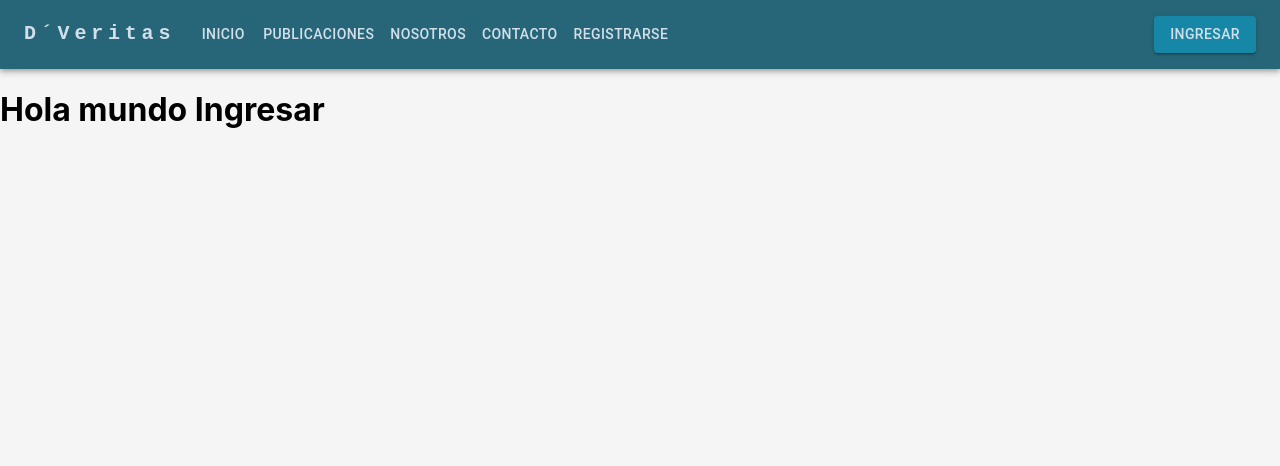
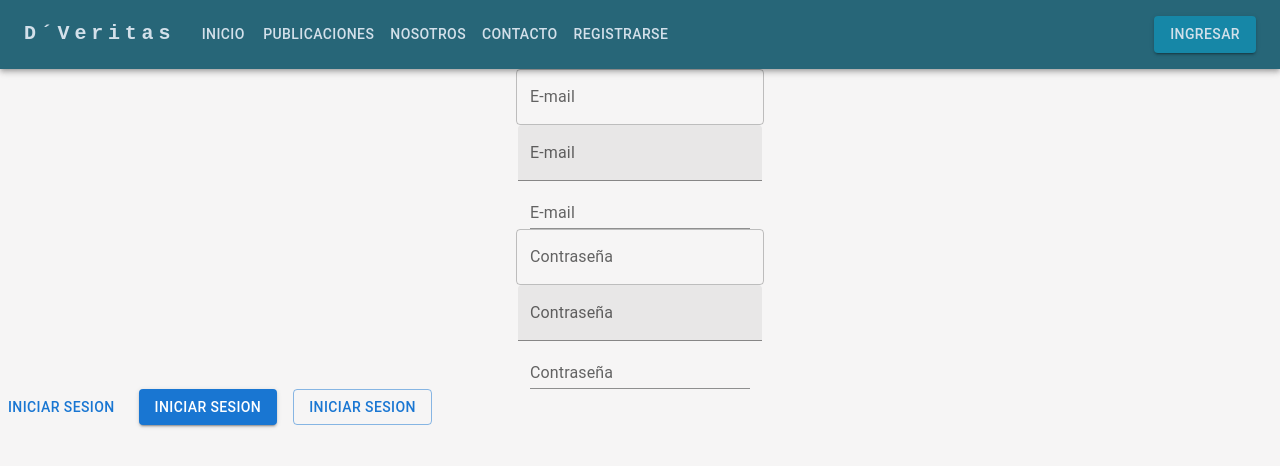
Before and after one commit to Emanuel-SO/DVeritas, a React (Create React App) app: page /ingresar in a window 1280 px wide. Shown: the top 466 px of the page. Built offline with nearby package versions, Linux system fonts and the light colour scheme; the HTML template or start-up script is replaced by a standard one.

Commit message:
v1.0 Login

```diff
--- /dev/null
+++ b/src/Components/Login/Login.js
@@ -0,0 +1,54 @@
+import * as React from 'react';
+import Stack from '@mui/material/Stack';
+import Button from '@mui/material/Button';
+import Box from '@mui/material/Box';
+import TextField from '@mui/material/TextField';
+
+function Login() {
+  return (
+    <div>
+      <Box
+        component="form"
+        sx={{
+            display: 'flex',
+            flexDirection: 'column',
+            alignItems: 'center',
+            justifyContent: 'center',
+            textAlign: 'center',
+        }}
+        noValidate
+        autoComplete="off"
+      >
+        <TextField id="outlined-basic" label="E-mail" variant="outlined" />
+        <TextField id="filled-basic" label="E-mail" variant="filled" />
+        <TextField id="standard-basic" label="E-mail" variant="standard" />
+      </Box>
+
+      <Box
+        component="form"
+        sx={{
+            display: 'flex',
+            flexDirection: 'column',
+            alignItems: 'center',
+            justifyContent: 'center',
+            textAlign: 'center',
+        }}
+        noValidate
+        autoComplete="off"
+      >
+        <TextField id="outlined-basic" label="Contraseña" variant="outlined" />
+        <TextField id="filled-basic" label="Contraseña" variant="filled" />
+        <TextField id="standard-basic" label="Contraseña" variant="standard" />
+      </Box>
+
+      <Stack spacing={2} direction="row">
+
+        <Button variant="text">Iniciar Sesion</Button>
+        <Button variant="contained">Iniciar Sesion</Button>
+        <Button variant="outlined">Iniciar Sesion</Button>
+      </Stack>
+    </div>
+  );
+}
+
+export default Login;
--- a/src/Routes/Ingresar.js
+++ b/src/Routes/Ingresar.js
@@ -1,7 +1,8 @@
+import Login from "../Components/Login/Login";
 
 function Ingresar(){
     return (
-        <h1>Hola mundo Ingresar</h1>
+        <Login />
     )
 }
 export default Ingresar;
```
Also changed, not shown: src/Components/Login/Login.css (added).
